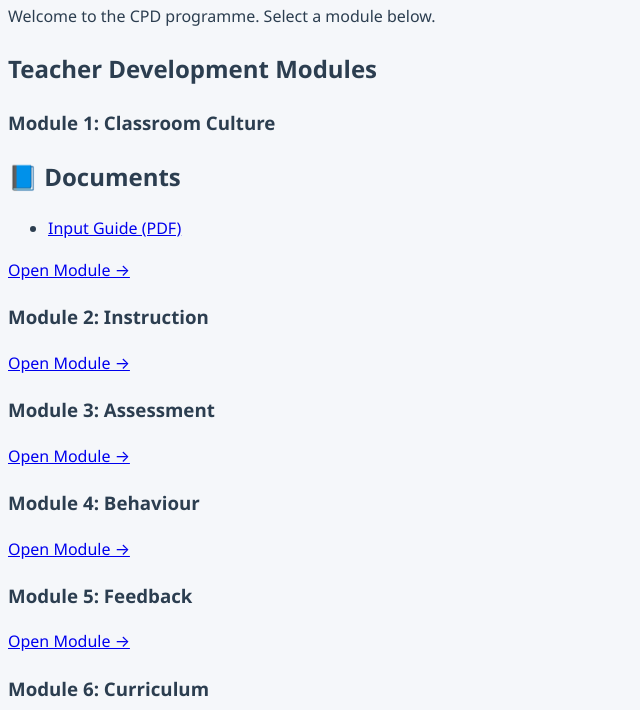
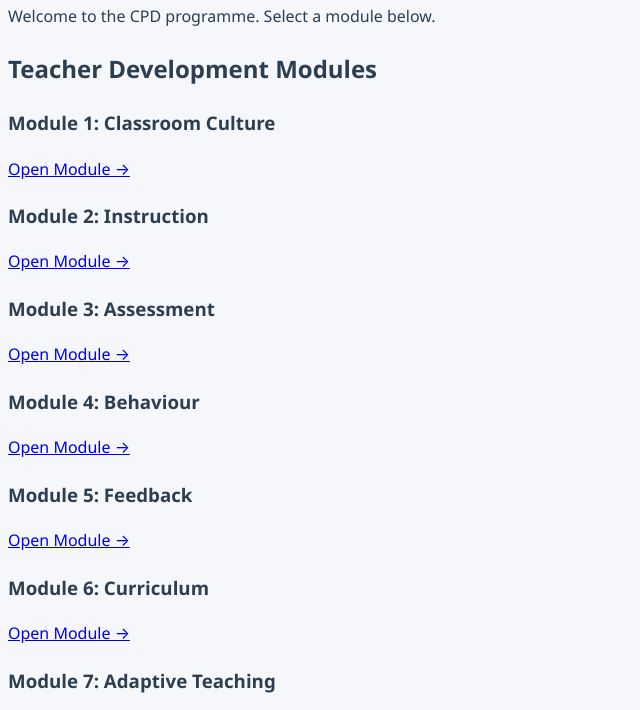
Before and after one commit to srai-create/Teacher-Development, a plain HTML site: page index.html in a window 1280 px wide. Shown: the part 90-800 px from the top of the page, without its empty margins (0-640 px from the left). Drawn offline with Linux system fonts and the light colour scheme.

Commit message:
Update index.html

```diff
--- a/index.html
+++ b/index.html
@@ -9,24 +9,15 @@
 <body>
 
 <h1>Teacher Development Programme</h1>
-
 <p>Welcome to the CPD programme. Select a module below.</p>
 
 <h2>Teacher Development Modules</h2>
 
 <div class="module">
   <h3>Module 1: Classroom Culture</h3>
-    <h2>📘 Documents</h2>
-
-<ul>
-  <li>
-    <a href="../../resources/bfl-input-guide.pdf" target="_blank">
-      Input Guide (PDF)
-    </a>
-  </li>
-</ul>
-
   <a href="modules/module-1/index.html">Open Module →</a>
+</div>
+
 </div>
 
 <div class="module">
```
